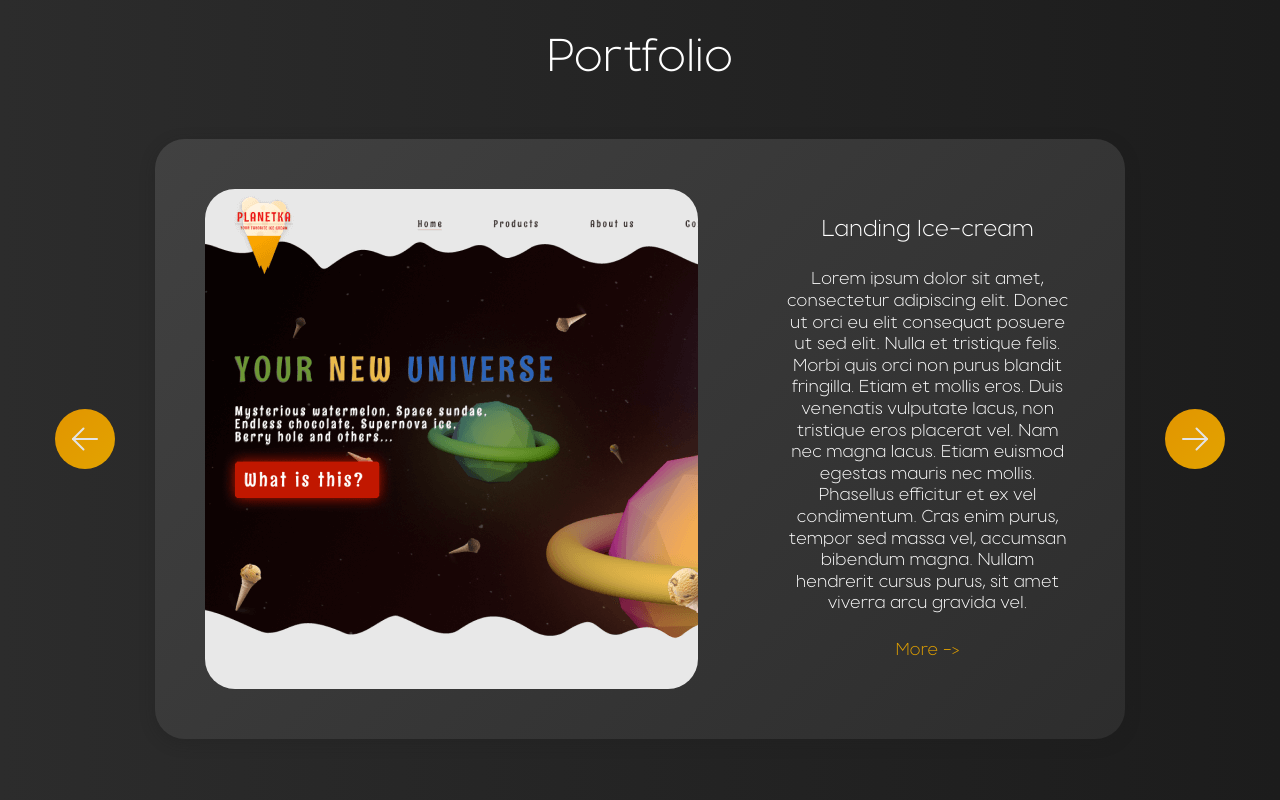
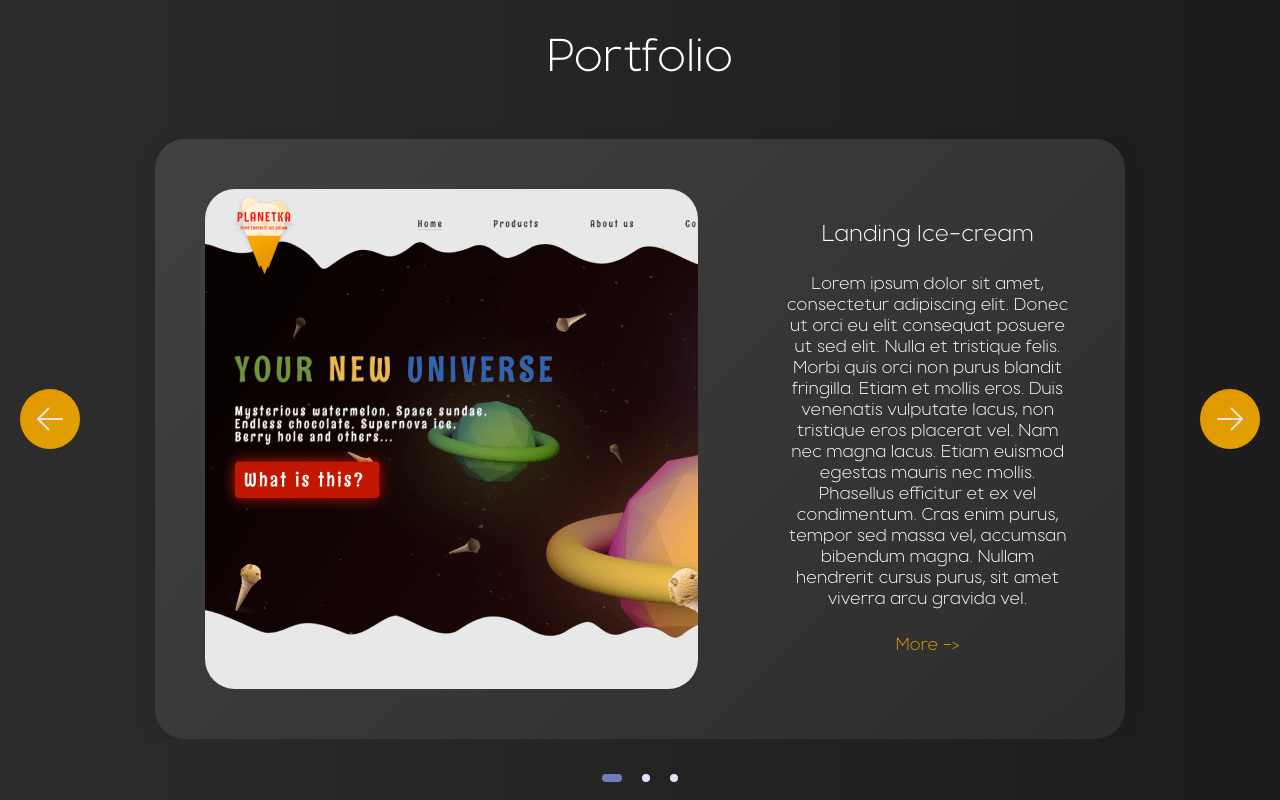
Before and after one commit to Kytyzovns/portfolio-start-project-main, a React app: page / in a window 1280 px wide. Shown: the part 2660-3460 px from the top of the page. Built offline with nearby package versions, Linux system fonts and the light colour scheme; a web font is replaced by a local one.

Commit message:
added carousel

```diff
--- a/package.json
+++ b/package.json
@@ -43,6 +43,7 @@
     "postcss-preset-env": "7.0.1",
     "prompts": "2.4.2",
     "react": "18.2.0",
+    "react-alice-carousel": "^2.9.1",
     "react-app-polyfill": "3.0.0",
     "react-dev-utils": "12.0.1",
     "react-dom": "18.2.0",
--- a/src/components/arrowButton/ArrowBtn.tsx
+++ b/src/components/arrowButton/ArrowBtn.tsx
@@ -1,14 +1,18 @@
 import React from 'react';
 import {Icon} from "../Icon/Icon";
 import styled from "styled-components";
+import {theme} from "../../styles/Theme";
 
 type ArrowBtnProps = {
     direction: "left" | "right" | "up";
+    top?: string
+    left?: string
+    right?: string
 }
 
 export const ArrowBtn = (props: ArrowBtnProps) => {
     return (
-        <StyledBtn>
+        <StyledBtn top={props.top} left={props.left} right={props.right}>
             <BtnCircle>
                 <Icon iconId={props.direction} width={"36"} height={"36"} viewBox={"0 0 36 36"}/>
             </BtnCircle>
@@ -16,10 +20,25 @@ export const ArrowBtn = (props: ArrowBtnProps) => {
     );
 };
 
-const StyledBtn = styled.button`
+type StyledBtnProps = {
+    top?: string
+    left?: string
+    right?: string
+}
+const StyledBtn = styled.button<StyledBtnProps>`
+    position: absolute;
     background-color: transparent;
     cursor: pointer;
     border: none;
+    top: ${props => props.top};
+    left: ${props => props.left};
+    right: ${props => props.right};
+
+    @media ${theme.media.btnWrap} {
+        position: unset;
+        margin-right: 15px;
+        margin-left: 15px;
+    }
 `
 const BtnCircle = styled.div`
     display: flex;
--- a/src/layout/sections/portfolio/Portfolio.tsx
+++ b/src/layout/sections/portfolio/Portfolio.tsx
@@ -5,14 +5,28 @@ import {PortfolioSlide} from "./portfolioSlide/PortfolioSlide";
 import {ArrowBtn} from "../../../components/arrowButton/ArrowBtn";
 import {theme} from "../../../styles/Theme";
 import {Container} from "../../../components/Container";
+import AliceCarousel from 'react-alice-carousel';
+import 'react-alice-carousel/lib/alice-carousel.css';
+import '../../../styles/slide.css'
+
+const items = [
+    <PortfolioSlide/>,
+    <PortfolioSlide/>,
+    <PortfolioSlide/>
+]
 
 export const Portfolio = () => {
+
     return (
         <StyledPortfolio>
             <Container>
                 <FlexWrapper direction={"column"} justify={"center"} align={"center"}>
                     <StyledPortfolioTitle>Portfolio</StyledPortfolioTitle>
-                        <PortfolioSlide/>
+                    <AliceCarousel touchTracking items={items} renderPrevButton={() => {
+                        return <ArrowBtn top={"300px"} left={"-20px"} direction={"left"} />
+                    }} renderNextButton={() => {
+                        return <ArrowBtn top={"300px"} right={"-20px"} direction={"right"}/>
+                    }}/>
                 </FlexWrapper>
             </Container>
         </StyledPortfolio>
--- a/src/layout/sections/portfolio/portfolioSlide/PortfolioSlide.tsx
+++ b/src/layout/sections/portfolio/portfolioSlide/PortfolioSlide.tsx
@@ -8,6 +8,7 @@ import {ArrowBtn} from "../../../../components/arrowButton/ArrowBtn";
 
 export const PortfolioSlide = () => {
     return (
+        <FlexWrapper align={"center"} justify={"center"}>
             <SlideContainer align={"center"} justify={"space-between"} wrap={"wrap"}>
                 <ImageContainer>
                     <StyledBtn>View project</StyledBtn>
@@ -25,11 +26,13 @@ export const PortfolioSlide = () => {
                     </StyledSlideText>
                     <StyledSlideLink>More -{">"}</StyledSlideLink>
                 </FlexWrapper>
-            <BtnContainer>
-                <ArrowBtn direction={"left"}/>
-                <ArrowBtn direction={"right"}/>
-            </BtnContainer>
+                {/*<BtnContainer>*/}
+                {/*    <ArrowBtn direction={"left"}/>*/}
+                {/*    <ArrowBtn direction={"right"}/>*/}
+                {/*</BtnContainer>*/}
             </SlideContainer>
+        </FlexWrapper>
+
     );
 };
 
--- /dev/null
+++ b/src/styles/slide.css
@@ -0,0 +1,7 @@
+.alice-carousel__dots-item:not(.__custom).__active {
+    width: 20px;
+    border-radius: 5px;
+}
+.alice-carousel__dots-item:not(.__custom) {
+
+}
```
Also changed, not shown: src/layout/sections/portfolio/Portfolio_Styles.ts (deleted), src/layout/sections/portfolio/portfolioSlide/PortfolioSlide_Styles.ts (deleted), 1 other file (tests, documents, lock files or other folders). Lines whose indentation alone changed are shown as unchanged.
